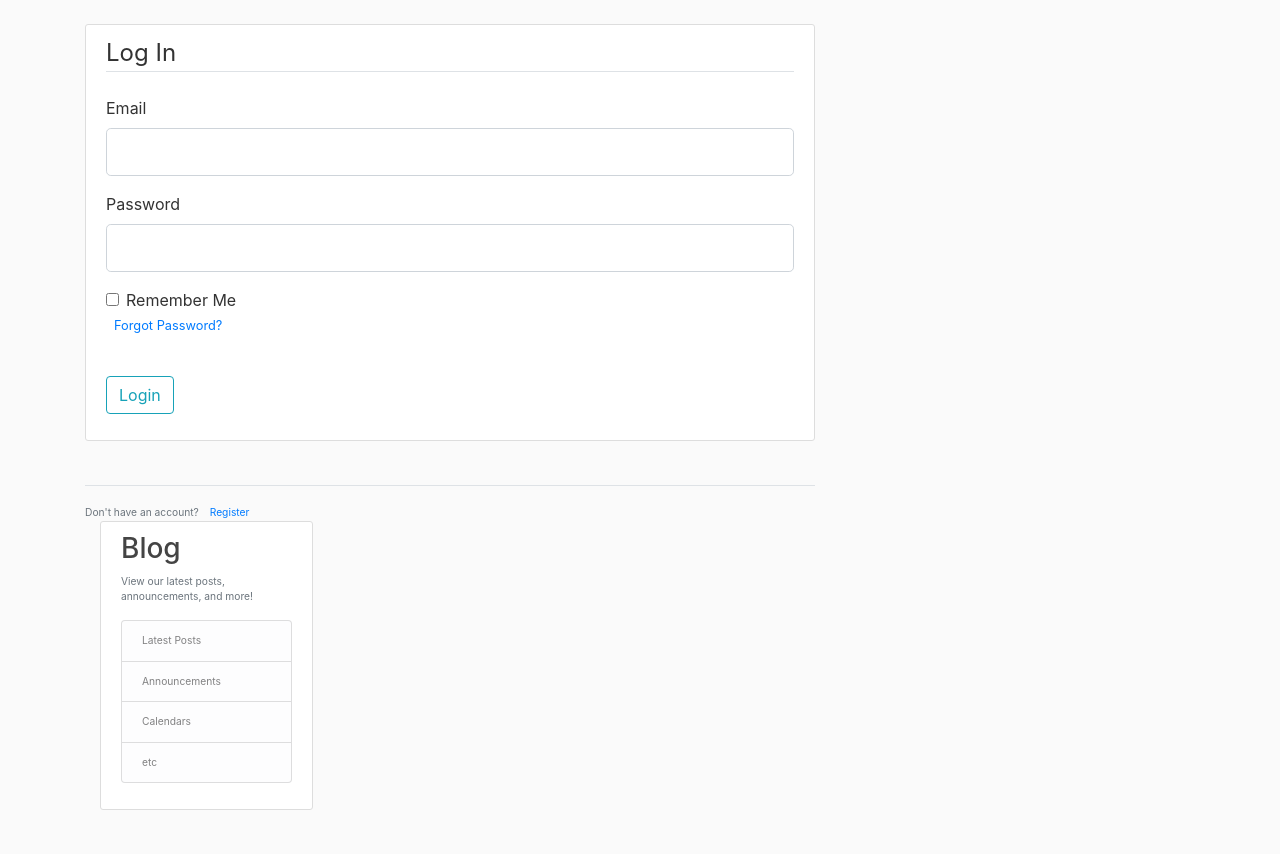
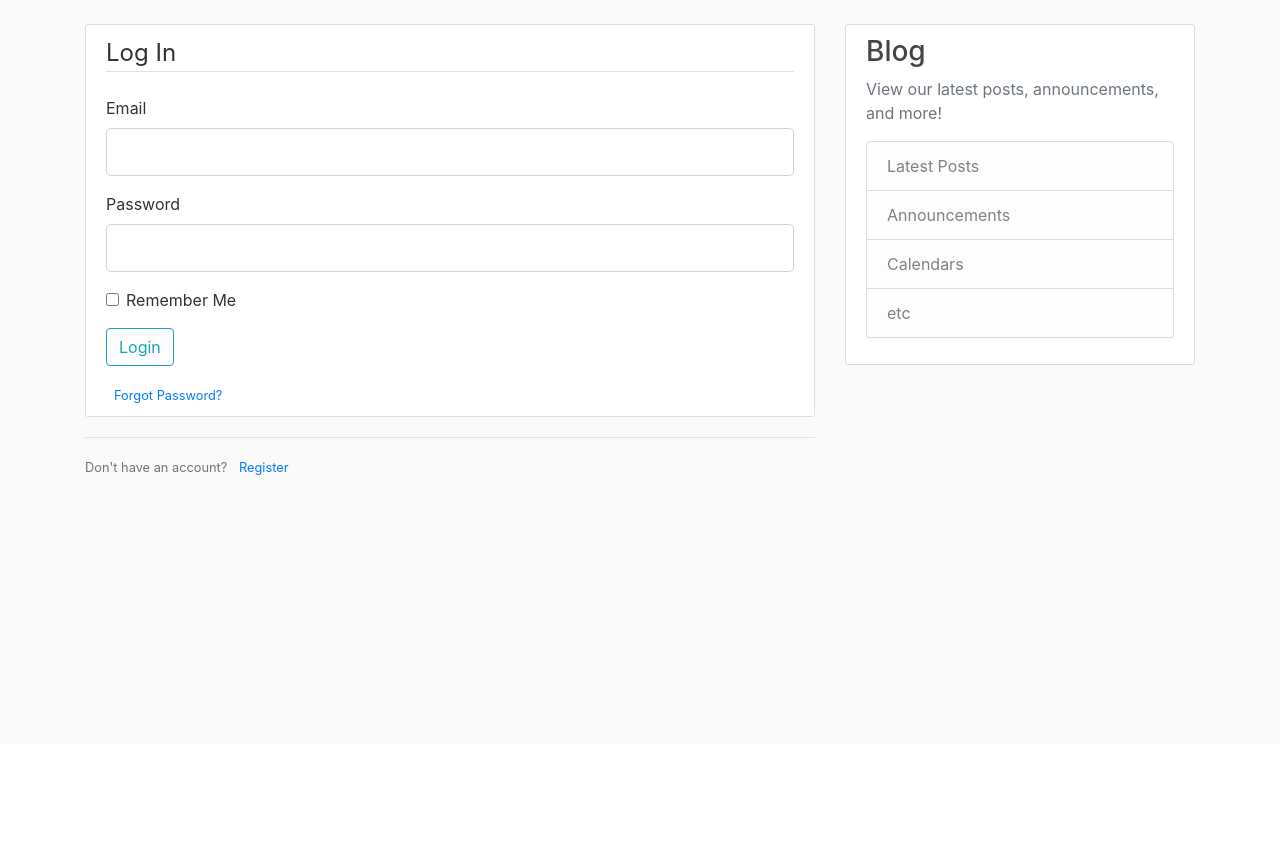
Before and after one commit to edubu2/flask-blog, a Flask app: page /login in a window 1280 px wide. Shown: the part 56-910 px from the top of the page. After the commit the page ends 531 px from the top, so only its background shows below. Run offline with Flask 2, Linux system fonts and the light colour scheme; some libraries are stand-ins or nearby versions.

Commit message:
Fix missing closing tags in login & register templates

```diff
--- a/flask_blog/templates/login.html
+++ b/flask_blog/templates/login.html
@@ -41,19 +41,19 @@
             {{ form.remember(class="form-check-input")}}
             {{ form.remember.label(class="form-check-label")}}
           </div>
-          <small class="text-muted ml-2">
-            <a href="#">Forgot Password?</a>
         </fieldset>
-        <!-- Now we design our submit button field -->
         <div class="form-group">
           {{ form.submit(class="btn btn-outline-info") }}
         </div>
+        <small class="text-muted ml-2">
+          <a href="#">Forgot Password?</a>
+        </small>
       </form>
   </div>
   <div class="border-top pt-3">
     <small class="text-muted">
-      <!-- If you don't have an account, link to register page -->
-      <!-- NOTE that what we pass into url_for here is the name of the FUNCTION (not route) -->
       Don't have an account? <a class="ml-2" href="{{ url_for('register') }}">Register</a>
+    </small>
+  </div>
 
 {% endblock content %}
--- a/flask_blog/templates/register.html
+++ b/flask_blog/templates/register.html
@@ -72,8 +72,8 @@
   </div>
   <div class="border-top pt-3">
     <small class="text-muted">
-      <!-- If you already have an account, link to login page -->
-      <!-- NOTE that what we pass into url_for here is the name of the FUNCTION (not route) -->
       Already have an account? <a class="ml-2" href="{{ url_for('login') }}">Sign In</a>
+    </small>
+  </div>
 
 {% endblock content %}
```
